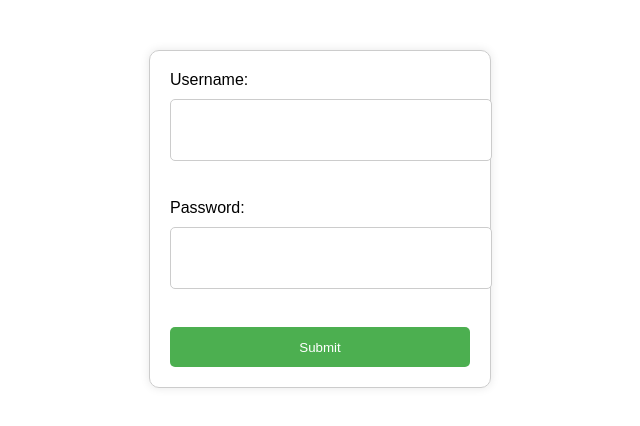
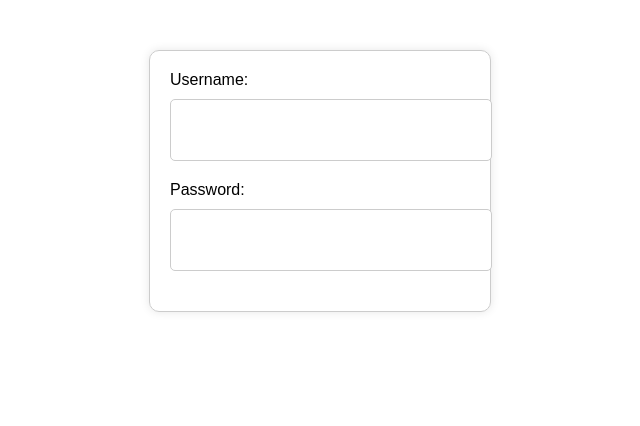
Before and after one commit to Krish033-source/new-repo, a plain HTML site: page index.html in a window 1280 px wide. Shown: the whole page, without its empty margins (320-960 px from the left). Drawn offline with Linux system fonts and the light colour scheme.

Commit message:
AI fix: index.html

```diff
--- a/index.html
+++ b/index.html
@@ -28,25 +28,14 @@
             border: 1px solid #ccc;
             border-radius: 5px;
         }
-        input[type="submit"] {
-            width: 100%;
-            height: 40px;
-            background-color: #4CAF50;
-            color: #fff;
-            padding: 10px;
-            border: none;
-            border-radius: 5px;
-            cursor: pointer;
-        }
     </style>
 </head>
 <body>
     <form>
-        <label for="username">Username:</label>
-        <input type="text" id="username" name="username"><br><br>
-        <label for="password">Password:</label>
-        <input type="password" id="password" name="password"><br><br>
-        <input type="submit" value="Submit">
+        <label>Username:</label>
+        <input type="text">
+        <label>Password:</label>
+        <input type="password">
     </form>
 </body>
 </html>
```
